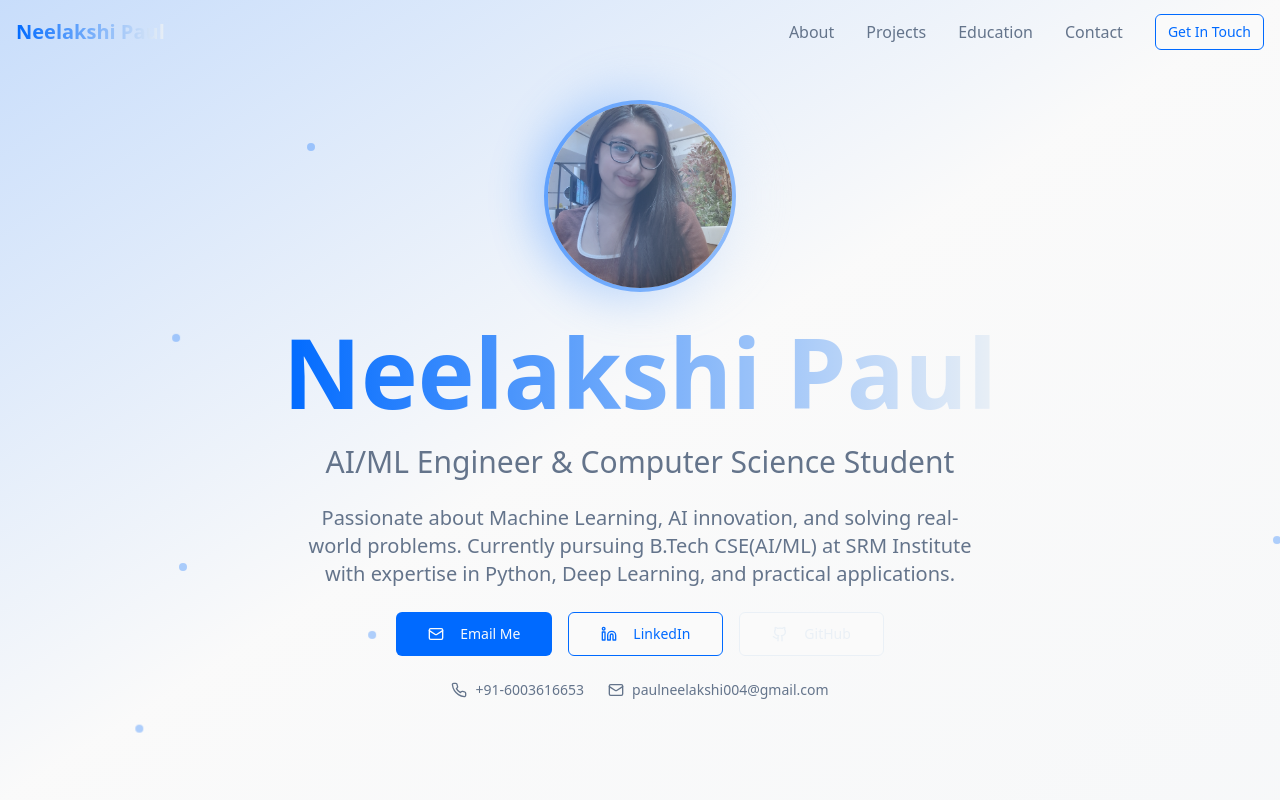
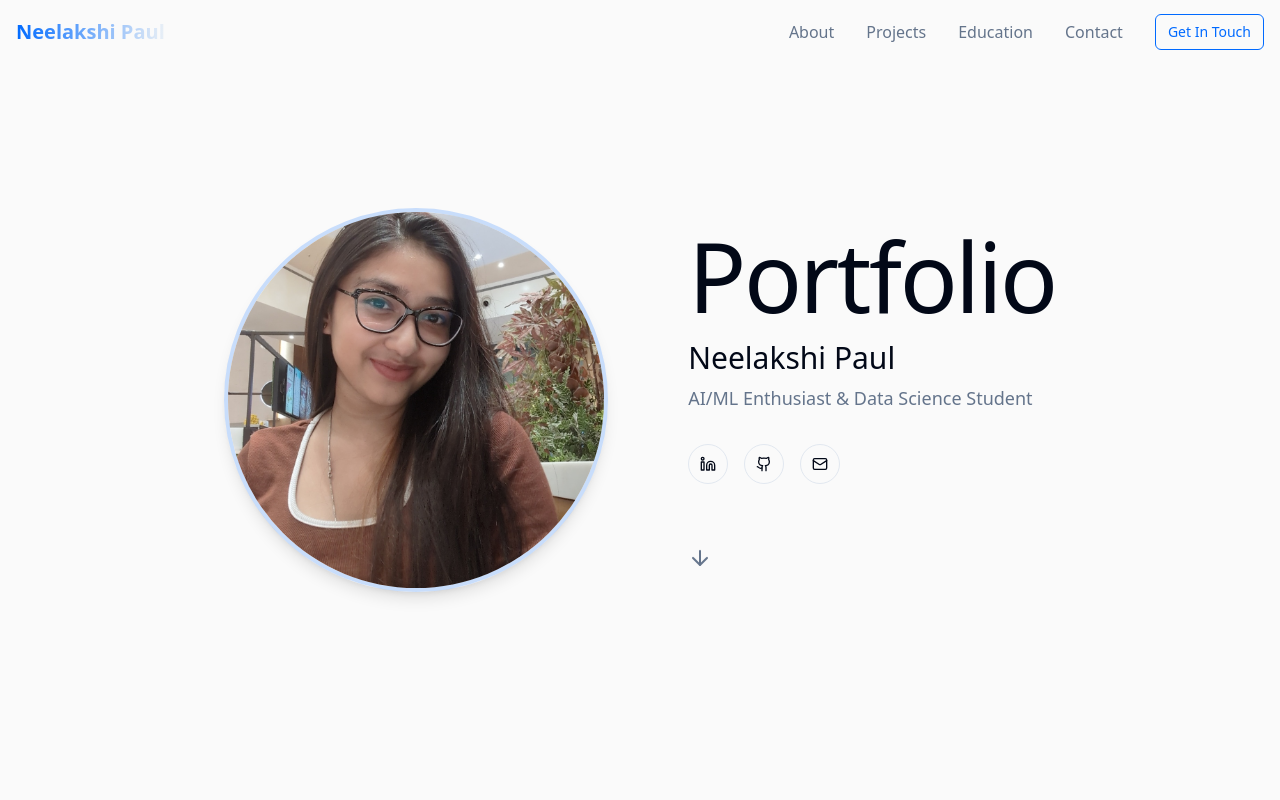
Before and after one commit to Neelakshi08/neelakshi-portfolio, a React (Vite) app: page / in a window 1280 px wide. Shown: the top 800 px of the page. Built offline with nearby package versions, Linux system fonts and the light colour scheme.

Commit message:
Update cover page background
Update the cover page background to a simple and elegant design, similar to the provided image.

```diff
--- a/src/components/portfolio/Hero.tsx
+++ b/src/components/portfolio/Hero.tsx
@@ -1,105 +1,61 @@
 import { Button } from "@/components/ui/button";
-import { Github, Linkedin, Mail, Phone } from "lucide-react";
+import { ArrowDown, Github, Linkedin, Mail } from "lucide-react";
 
 const Hero = () => {
   return (
-    <section className="min-h-screen flex items-center justify-center relative overflow-hidden bg-background">
-      {/* Background gradient */}
-      <div className="absolute inset-0 bg-gradient-to-br from-primary/20 via-background to-accent/20" />
-
-      {/* Floating particles effect */}
-      <div className="absolute inset-0 overflow-hidden">
-        {[...Array(6)].map((_, i) => (
-          <div
-            key={i}
-            className="absolute w-2 h-2 bg-primary/30 rounded-full animate-float"
-            style={{
-              left: `${Math.random() * 100}%`,
-              top: `${Math.random() * 100}%`,
-              animationDelay: `${i * 2}s`,
-              animationDuration: `${6 + Math.random() * 4}s`,
-            }}
-          />
-        ))}
-      </div>
-
-      <div className="container mx-auto px-4 z-10 text-center">
-        <div className="flex flex-col items-center space-y-8">
+    <section className="min-h-screen flex items-center justify-center bg-background px-4">
+      <div className="container mx-auto">
+        <div className="flex flex-col lg:flex-row items-center justify-center gap-12 lg:gap-20">
           {/* Profile Image */}
           <div className="relative">
-            <div className="w-48 h-48 rounded-full overflow-hidden border-4 border-primary/50 shadow-[var(--glow)] transform hover:scale-105 transition-transform duration-300">
+            <div className="w-80 h-80 lg:w-96 lg:h-96 rounded-full overflow-hidden border-4 border-primary/20 shadow-lg">
               <img
                 src="/lovable-uploads/ab5d6e4c-18a4-4e4c-8e21-059eac643ebb.png"
                 alt="Neelakshi Paul"
                 className="w-full h-full object-cover"
               />
             </div>
-            <div className="absolute -inset-2 rounded-full bg-gradient-to-r from-primary to-accent opacity-30 blur-xl animate-pulse" />
           </div>
 
-          {/* Text Content */}
-          <div className="space-y-6 max-w-4xl">
-            <h1 className="text-6xl md:text-8xl font-bold bg-gradient-to-r from-primary to-accent bg-clip-text text-transparent animate-fade-in">
-              Neelakshi Paul
-            </h1>
+          {/* Content */}
+          <div className="text-center lg:text-left space-y-8 max-w-2xl">
+            <div className="space-y-4">
+              <h1 className="text-6xl lg:text-8xl font-light text-foreground tracking-tight">
+                Portfolio
+              </h1>
+              <div className="space-y-2">
+                <h2 className="text-2xl lg:text-3xl font-medium text-foreground">
+                  Neelakshi Paul
+                </h2>
+                <p className="text-lg text-muted-foreground">
+                  AI/ML Enthusiast & Data Science Student
+                </p>
+              </div>
+            </div>
 
-            <h2 className="text-2xl md:text-3xl text-muted-foreground font-medium">
-              AI/ML Engineer & Computer Science Student
-            </h2>
-
-            <p className="text-lg md:text-xl text-muted-foreground max-w-2xl mx-auto leading-relaxed">
-              Passionate about Machine Learning, AI innovation, and solving real-world problems.
-              Currently pursuing B.Tech CSE(AI/ML) at SRM Institute with expertise in Python, Deep Learning, and practical applications.
-            </p>
-
-            {/* Contact Buttons */}
-            <div className="flex flex-wrap justify-center gap-4">
-              <Button
-                variant="default"
-                size="lg"
-                className="bg-primary hover:bg-primary/90 text-primary-foreground"
-                asChild
-              >
-                <a href="mailto:paulneelakshi004@gmail.com">
-                  <Mail className="mr-2 h-5 w-5" />
-                  Email Me
+            {/* Social Links */}
+            <div className="flex justify-center lg:justify-start gap-4">
+              <Button variant="outline" size="icon" asChild className="rounded-full">
+                <a href="https://linkedin.com/in/neelakshi-paul-bab4722b3/" target="_blank" rel="noopener noreferrer">
+                  <Linkedin className="h-5 w-5" />
                 </a>
               </Button>
-
-              <Button
-                variant="outline"
-                size="lg"
-                className="border-primary text-primary hover:bg-primary hover:text-primary-foreground"
-                asChild
-              >
-                <a href="https://linkedin.com/in/neelakshi-paul-bab4722b3" target="_blank" rel="noopener noreferrer">
-                  <Linkedin className="mr-2 h-5 w-5" />
-                  LinkedIn
+              <Button variant="outline" size="icon" asChild className="rounded-full">
+                <a href="https://github.com/Neelakshi08" target="_blank" rel="noopener noreferrer">
+                  <Github className="h-5 w-5" />
                 </a>
               </Button>
-
-              <Button
-                variant="outline"
-                size="lg"
-                className="border-accent text-accent hover:bg-accent hover:text-accent-foreground"
-                asChild
-              >
-                <a href="https://github.com/Neelakshi08" target="_blank" rel="noopener noreferrer">
-                  <Github className="mr-2 h-5 w-5" />
-                  GitHub
+              <Button variant="outline" size="icon" asChild className="rounded-full">
+                <a href="mailto:paulneelakshi004@gmail.com">
+                  <Mail className="h-5 w-5" />
                 </a>
               </Button>
             </div>
 
-            {/* Contact Info */}
-            <div className="flex flex-wrap justify-center gap-6 text-sm text-muted-foreground">
-              <div className="flex items-center gap-2">
-                <Phone className="h-4 w-4" />
-                +91-6003616653
-              </div>
-              <div className="flex items-center gap-2">
-                <Mail className="h-4 w-4" />
-                paulneelakshi004@gmail.com
+            {/* Scroll Indicator */}
+            <div className="flex justify-center lg:justify-start pt-8">
+              <div className="animate-bounce">
+                <ArrowDown className="h-6 w-6 text-muted-foreground" />
               </div>
             </div>
           </div>
```
